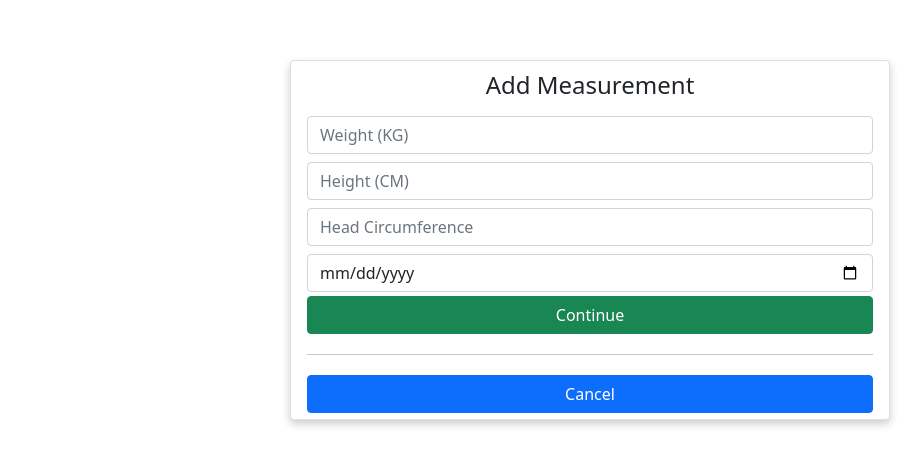
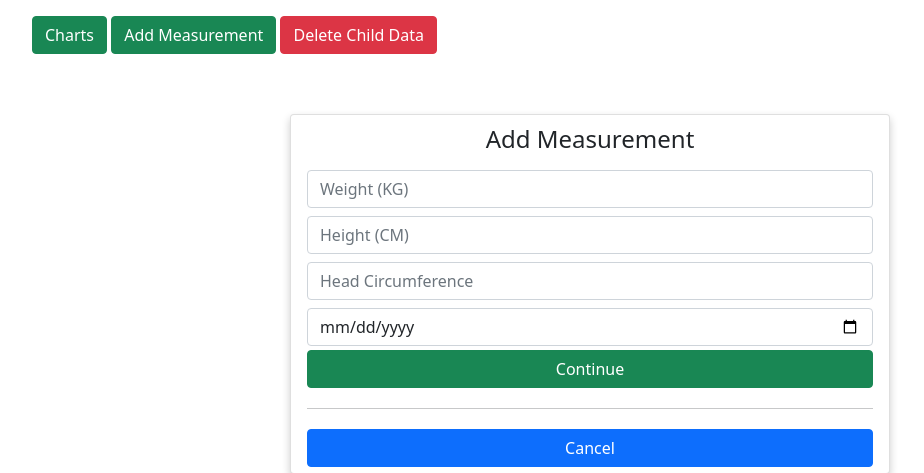
Before and after one commit to MotazBellah/cactus, a Django app: template cactusApp/templates/cactusApp/child_info.html in a window 1280 px wide. Shown: the top 473 px of the page, without its empty margins (50-974 px from the left). Run offline with Django 3.2, Linux system fonts and the light colour scheme; the template is opened without the code that fills it, so the values that code supplies are empty; some libraries are stand-ins or nearby versions.

Commit message:
Style the child page

```diff
--- a/cactusApp/templates/cactusApp/child_info.html
+++ b/cactusApp/templates/cactusApp/child_info.html
@@ -7,6 +7,11 @@
 
 
 <div class="container">
+    <div class="mt-3">
+        <a href="{% url 'charts' kid_id %}" class="btn btn-success">Charts</a>
+        <a href="#" class="btn btn-success" id="add">Add Measurement</a>
+        <a href="#" id="delete_child" class="btn btn-danger">Delete Child Data</a>
+    </div>
 
     <div class="wrapper c" id="measure-form">
         <div class="card">
@@ -49,10 +54,6 @@
     {% endfor %}
   </tbody>
 </table>
-
-<a href="{% url 'charts' kid_id %}" class="btn btn-success">Charts</a>
-<a href="#" class="btn btn-success" id="add">Add Measurement</a>
-<a href="#" id="delete_child" class="btn btn-danger">Delete Child Data</a>
 
 </div>
 
```
Also changed, not shown: db.sqlite3.
